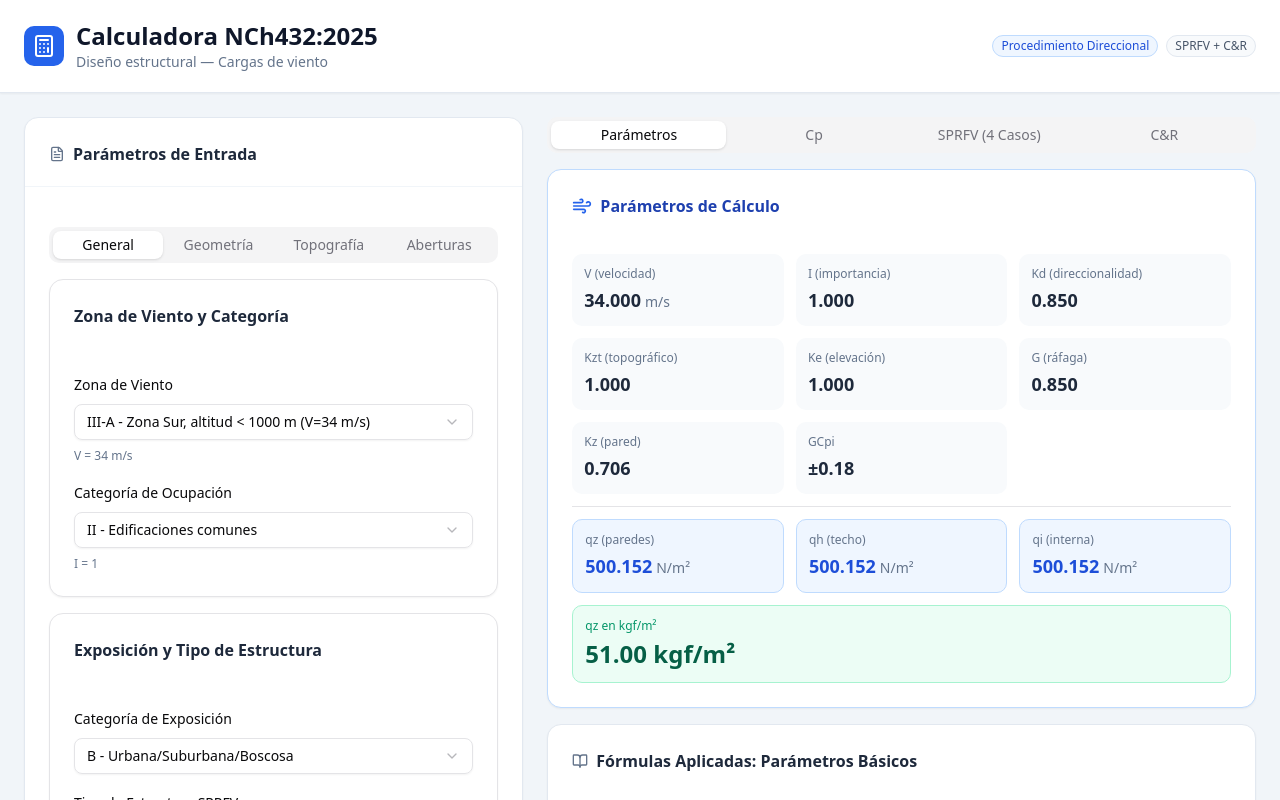
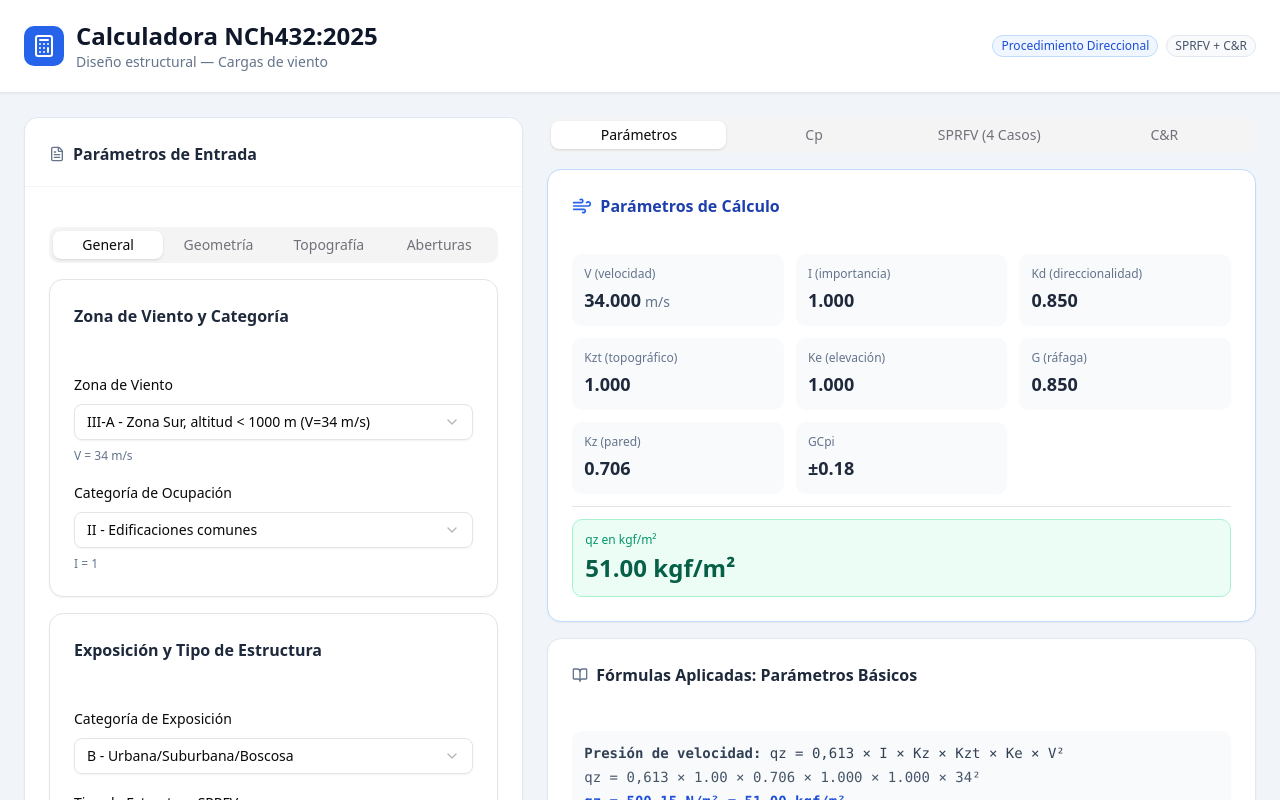
Before and after one commit to cwbordones-stack/Calculadora-Nch432-2025, a React (Vite) app: page / in a window 1280 px wide. Shown: the top 800 px of the page. Built offline with nearby package versions, Linux system fonts and the light colour scheme.

Commit message:
Ocultar resultados de qz, qh y qi en N/m2

```diff
--- a/src/sections/PanelResultados.tsx
+++ b/src/sections/PanelResultados.tsx
@@ -187,11 +187,7 @@ export function PanelResultados({ resultado }: PanelResultadosProps) {
 
               <Separator />
 
-              <div className="grid grid-cols-1 md:grid-cols-3 gap-3">
-                <ValorResultado label="qz (paredes)" value={resultado.qz} unit="N/m²" destacado />
-                <ValorResultado label="qh (techo)" value={resultado.qh} unit="N/m²" destacado />
-                <ValorResultado label="qi (interna)" value={resultado.qi} unit="N/m²" destacado />
-              </div>
+
 
               <div className="grid grid-cols-1 gap-3">
                 <div className="p-3 rounded-lg bg-emerald-50 border border-emerald-200">
```
